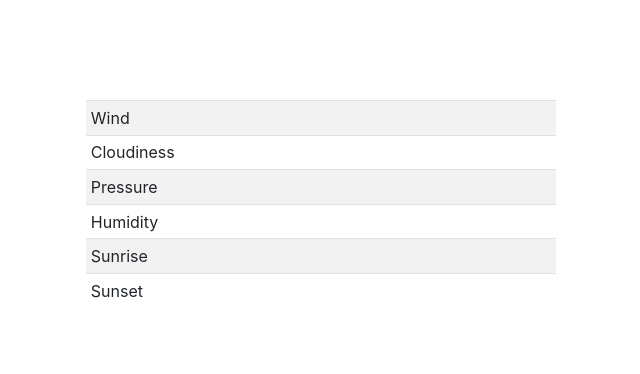
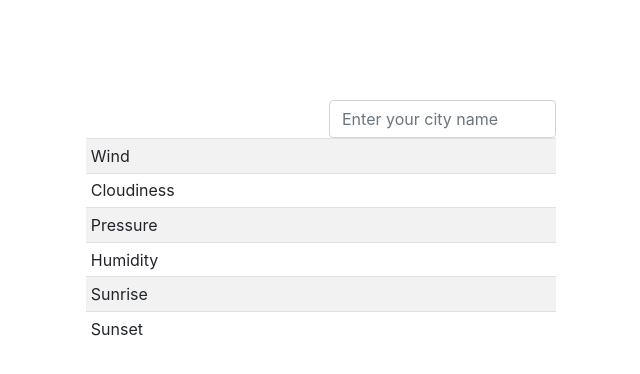
Before and after one commit to MadalinGrama/Meteo.js, a plain HTML site: page demo/index.html in a window 1280 px wide. Shown: the whole page, without its empty margins (319-959 px from the left). Drawn offline with nearby package versions, Linux system fonts and the light colour scheme; no server answers.

Commit message:
Add search form

```diff
--- a/demo/index.html
+++ b/demo/index.html
@@ -24,6 +24,9 @@
       width: 500px;
       top: 100px;
     }
+    #form-search{
+      width: 227px;
+    }
   </style>
 </head>
 
@@ -34,6 +37,9 @@
 
   <!-- Add your site or application content here -->
   <div id="demo" class="container">
+    <div id="form-search" class="float-right">
+      <input class="form-control" type="text" placeholder="Enter your city name" aria-label="Search">
+    </div>
     <table class="table table-sm table-striped">
       <span id="weather" class="h1"></span>
       <span id="temp"></span>
```
